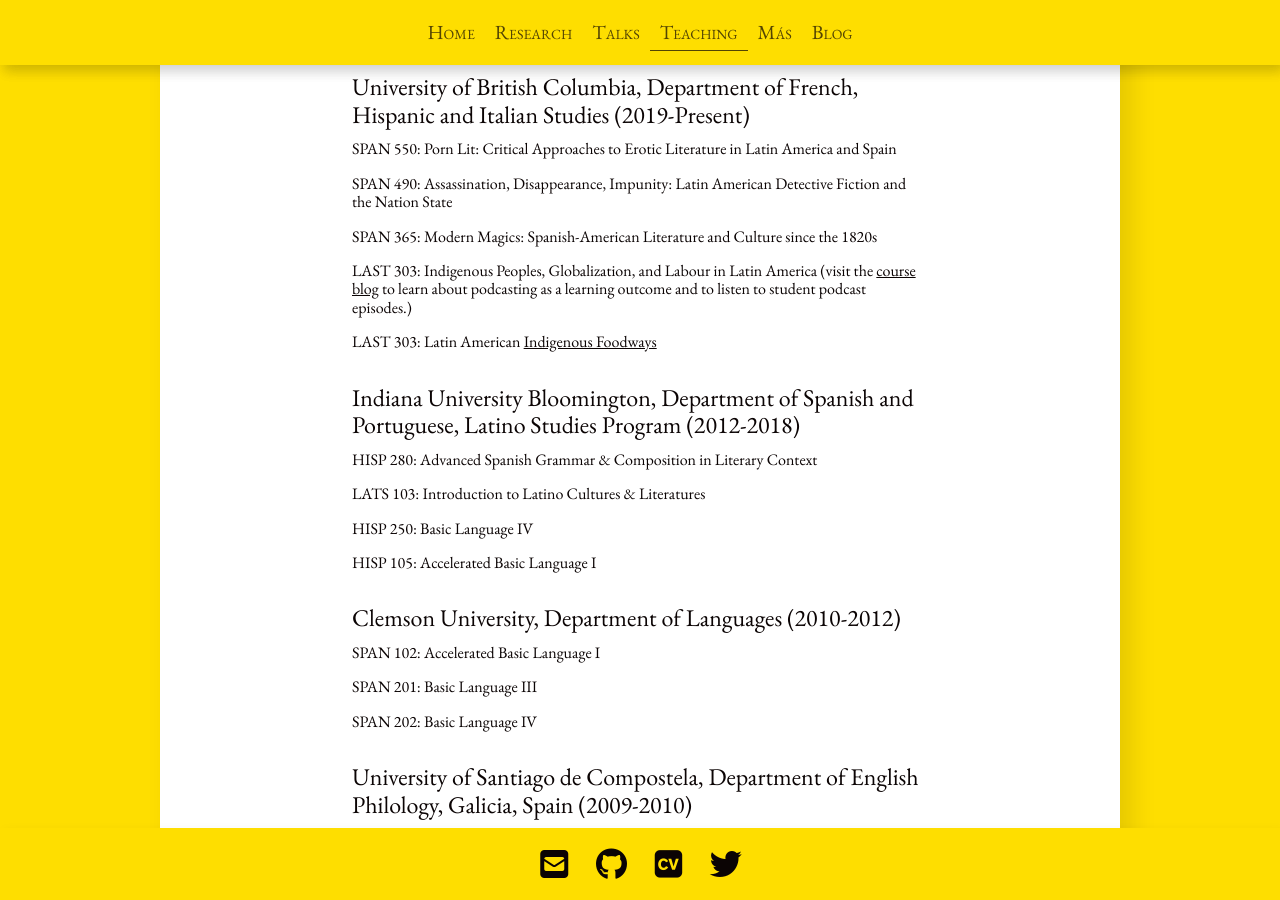
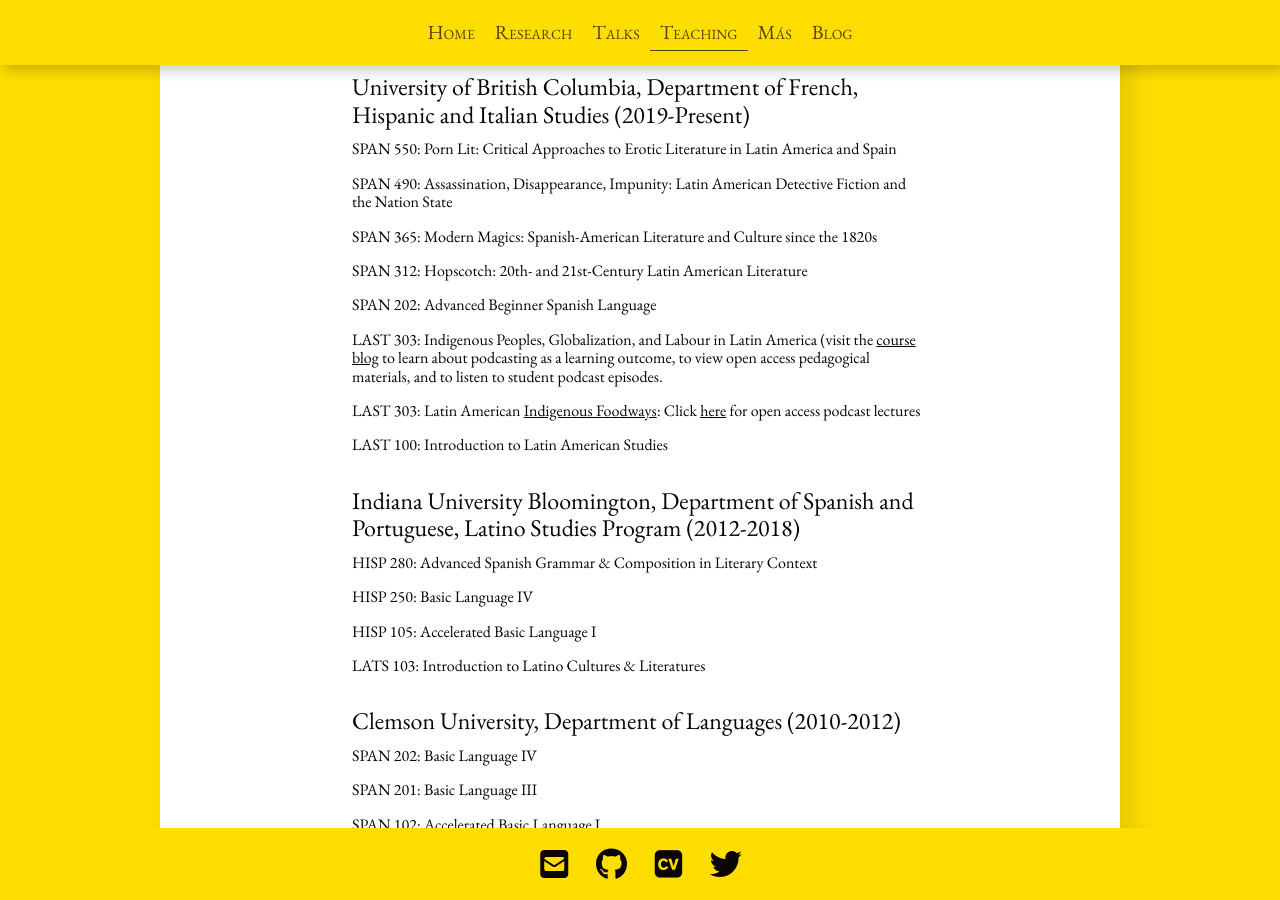
Before and after one commit to dajmcdon/tamara-site, a Jekyll site: the page built from teaching.md, in a window 1280 px wide and 900 px high, scrolled down 607 px. Built offline with Jekyll 4.4.1, drawn with Linux system fonts in a browser that asks for light colours; nearby versions of some CDN libraries; some web fonts are replaced.

Commit message:
new blog post, comps

```diff
--- a/teaching.md
+++ b/teaching.md
@@ -20,19 +20,22 @@
 * SPAN 550: Porn Lit: Critical Approaches to Erotic Literature in Latin America and Spain
 * SPAN 490: Assassination, Disappearance, Impunity: Latin American Detective Fiction and the Nation State
 * SPAN 365: Modern Magics: Spanish-American Literature and Culture since the 1820s
-* LAST 303: Indigenous Peoples, Globalization, and Labour in Latin America (visit the [course blog](https://blogs.ubc.ca/indigenouslabour/) to learn about podcasting as a learning outcome and to listen to student podcast episodes.)
-* LAST 303: Latin American [Indigenous Foodways](https://blogs.ubc.ca/course0935bb2c1345dfa4e91d0701421d97f5c03a0045/)
+* SPAN 312: Hopscotch: 20th- and 21st-Century Latin American Literature
+* SPAN 202: Advanced Beginner Spanish Language
+* LAST 303: Indigenous Peoples, Globalization, and Labour in Latin America (visit the [course blog](https://blogs.ubc.ca/indigenouslabour/) to learn about podcasting as a learning outcome, to view open access pedagogical materials, and to listen to student podcast episodes.
+* LAST 303: Latin American [Indigenous Foodways](https://blogs.ubc.ca/course0935bb2c1345dfa4e91d0701421d97f5c03a0045/): Click [here](https://blogs.ubc.ca/course0935bb2c1345dfa4e91d0701421d97f5c03a0045/category/lecture/) for open access podcast lectures
+* LAST 100: Introduction to Latin American Studies
 
 ### Indiana University Bloomington, Department of Spanish and Portuguese, Latino Studies Program (2012-2018)
 * HISP 280: Advanced Spanish Grammar & Composition in Literary Context
-* LATS 103: Introduction to Latino Cultures & Literatures
 * HISP 250: Basic Language IV
 * HISP 105: Accelerated Basic Language I
+* LATS 103: Introduction to Latino Cultures & Literatures
 
 ### Clemson University, Department of Languages (2010-2012)
+* SPAN 202: Basic Language IV
+* SPAN 201: Basic Language III
 * SPAN 102: Accelerated Basic Language I
-* SPAN 201: Basic Language III
-* SPAN 202: Basic Language IV
 
 ### University of Santiago de Compostela, Department of English Philology, Galicia, Spain (2009-2010)
 * English Philology I: Pre-intermediate Language, Literature and Culture
```
Also changed, not shown: 2 other files.
